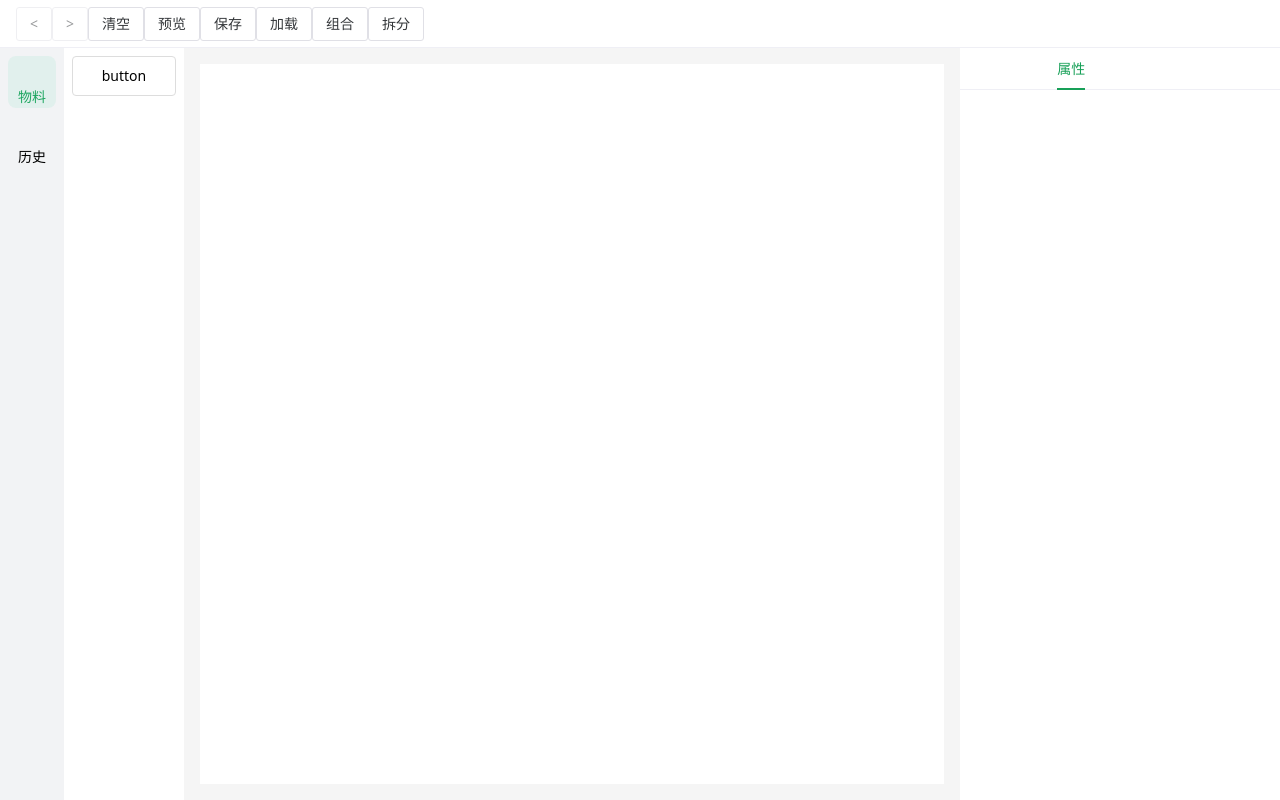
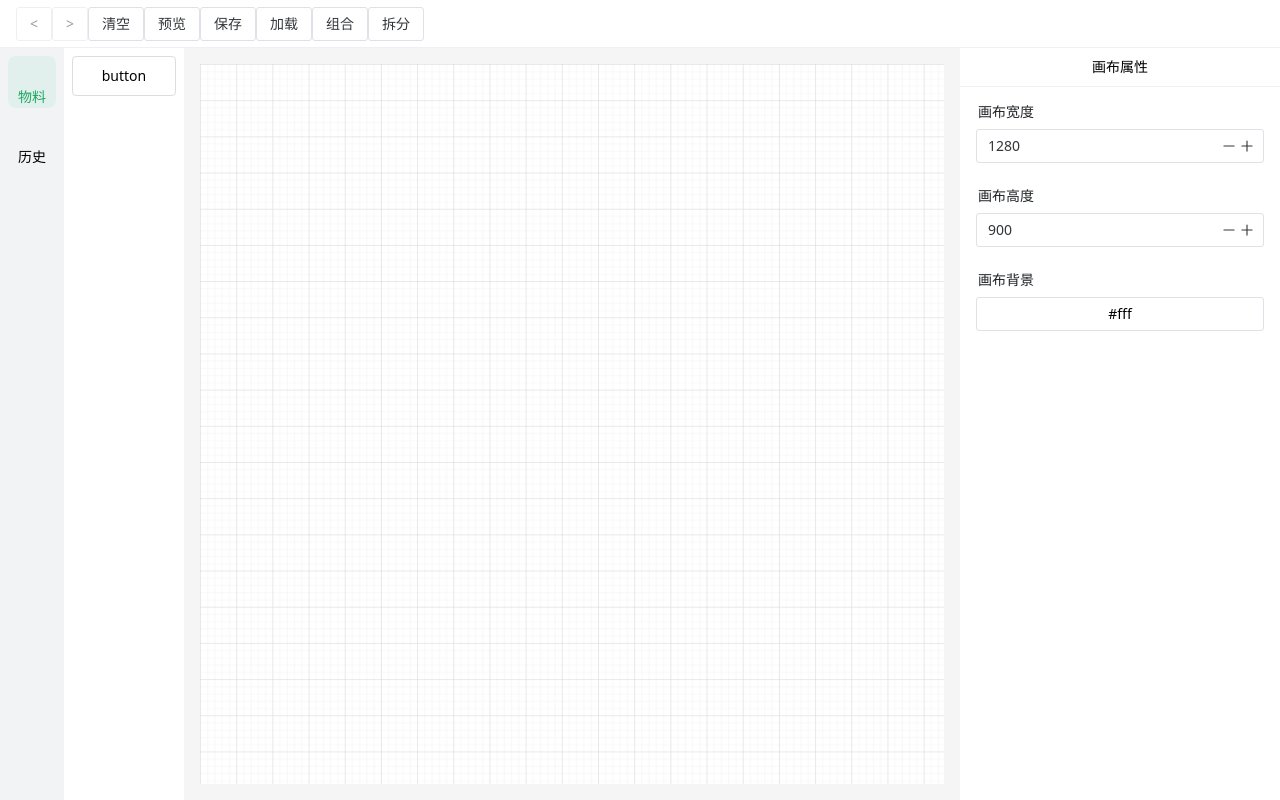
Before and after one commit to YuinS316/eazy-admin, a Vue app: page /editor in a window 1280 px wide. Built offline with nearby package versions, Linux system fonts and the light colour scheme; some icons are missing.

Commit message:
feat: 网格线

```diff
--- a/components.d.ts
+++ b/components.d.ts
@@ -13,6 +13,8 @@ declare module '@vue/runtime-core' {
     ComponentWrapper: typeof import('./src/components/Preview/ComponentWrapper.vue')['default']
     ContxtMenu: typeof import('./src/components/Editor/ContxtMenu.vue')['default']
     Editor: typeof import('./src/components/Editor/index.vue')['default']
+    EditorAttrForm: typeof import('./src/components/AttrForm/EditorAttrForm.vue')['default']
+    Grid: typeof import('./src/components/Editor/Grid.vue')['default']
     HistoryList: typeof import('./src/components/HistoryList.vue')['default']
     MarkLine: typeof import('./src/components/Editor/MarkLine.vue')['default']
     NButton: typeof import('naive-ui')['NButton']
@@ -21,6 +23,7 @@ declare module '@vue/runtime-core' {
     NColorPicker: typeof import('naive-ui')['NColorPicker']
     NConfigProvider: typeof import('naive-ui')['NConfigProvider']
     NDialogProvider: typeof import('naive-ui')['NDialogProvider']
+    NDivider: typeof import('naive-ui')['NDivider']
     NDropdown: typeof import('naive-ui')['NDropdown']
     NForm: typeof import('naive-ui')['NForm']
     NFormItem: typeof import('naive-ui')['NFormItem']
--- a/package.json
+++ b/package.json
@@ -13,6 +13,7 @@
     "@vicons/ionicons5": "^0.12.0",
     "axios": "^1.4.0",
     "dayjs": "^1.11.10",
+    "immer": "^10.0.3",
     "lodash-es": "^4.17.21",
     "nanoid": "^4.0.2",
     "pinia": "^2.0.33",
--- /dev/null
+++ b/src/components/AttrForm/EditorAttrForm.vue
@@ -0,0 +1,58 @@
+<template>
+  <div class="editor-form">
+    <div class="editor-form-header">画布属性</div>
+    <n-divider style="margin-top: 8px; margin-bottom: 8px" />
+
+    <div class="editor-form-body">
+      <n-form>
+        <n-form-item key="width" label="画布宽度">
+          <n-input-number
+            v-model:value="canvasStyleData.width"
+          ></n-input-number>
+        </n-form-item>
+
+        <n-form-item key="height" label="画布高度">
+          <n-input-number
+            v-model:value="canvasStyleData.height"
+          ></n-input-number>
+        </n-form-item>
+
+        <n-form-item key="height" label="画布背景">
+          <n-color-picker
+            v-model:value="canvasStyleData.background"
+            :actions="['clear']"
+          ></n-color-picker>
+        </n-form-item>
+      </n-form>
+    </div>
+  </div>
+</template>
+
+<script setup lang="ts">
+import { useEditorStore } from "@/store/editor";
+import { storeToRefs } from "pinia";
+
+const editorStore = useEditorStore();
+const { canvasStyleData } = storeToRefs(editorStore);
+</script>
+
+<style scoped lang="scss">
+.editor-form {
+  .editor-form-header {
+    display: flex;
+    align-items: center;
+    justify-content: center;
+    margin-top: 8px;
+  }
+
+  .editor-form-body {
+    padding: 8px 16px;
+  }
+
+  :deep(.n-form-item-blank) {
+    & > div {
+      width: 100%;
+    }
+  }
+}
+</style>
--- a/src/components/Editor/Area.vue
+++ b/src/components/Editor/Area.vue
@@ -4,7 +4,6 @@
 
 <script setup lang="ts">
 import { Point } from "@/types/typing";
-import { getComponentRotateStyle } from "@/utils/style";
 
 const props = defineProps<{
   isShow: boolean;
@@ -28,5 +27,6 @@ const style = computed(() => ({
   border: 1px dashed var(--primary-color);
   background: transparent;
   position: absolute;
+  cursor: move;
 }
 </style>
--- /dev/null
+++ b/src/components/Editor/Grid.vue
@@ -0,0 +1,53 @@
+<template>
+  <svg
+    class="grid"
+    width="100%"
+    height="100%"
+    xmlns="http://www.w3.org/2000/svg"
+  >
+    <defs>
+      <pattern
+        id="smallGrid"
+        width="7.236328125"
+        height="7.236328125"
+        patternUnits="userSpaceOnUse"
+      >
+        <path
+          d="M 7.236328125 0 L 0 0 0 7.236328125"
+          fill="none"
+          stroke="rgba(207, 207, 207, 0.3)"
+          stroke-width="1"
+        ></path>
+      </pattern>
+      <pattern
+        id="grid"
+        width="36.181640625"
+        height="36.181640625"
+        patternUnits="userSpaceOnUse"
+      >
+        <rect
+          width="36.181640625"
+          height="36.181640625"
+          fill="url(#smallGrid)"
+        ></rect>
+        <path
+          d="M 36.181640625 0 L 0 0 0 36.181640625"
+          fill="none"
+          stroke="rgba(186, 186, 186, 0.5)"
+          stroke-width="1"
+        ></path>
+      </pattern>
+    </defs>
+    <rect width="100%" height="100%" fill="url(#grid)"></rect>
+  </svg>
+</template>
+
+<script setup lang="ts"></script>
+
+<style scoped lang="scss">
+.grid {
+  position: absolute;
+  top: 0;
+  left: 0;
+}
+</style>
--- a/src/components/Editor/index.vue
+++ b/src/components/Editor/index.vue
@@ -6,6 +6,9 @@
     @contextmenu="handleOpenContextMenu"
     @mousedown="handleMouseDown"
   >
+    <n-scrollbar x-scrollable :style="canvasStyle">
+      <!-- 网格线 -->
+      <Grid></Grid>
       <Shape
         v-for="(item, index) in componentData"
         :class="{ shape__active: currentComponent === item }"
@@ -38,6 +41,7 @@
         :width="width"
         :height="height"
       ></Area>
+    </n-scrollbar>
   </div>
 </template>
 
@@ -52,11 +56,13 @@ import Shape from "./Shape.vue";
 import ContextMenu from "./ContxtMenu.vue";
 import MarkLine from "./MarkLine.vue";
 import Area from "./Area.vue";
+import Grid from "./Grid.vue";
 import { useCopyStore } from "@/store/copy";
 import { useArea } from "@/hooks/useArea";
 
 const editorStore = useEditorStore();
-const { componentData, currentComponent } = storeToRefs(editorStore);
+const { componentData, currentComponent, canvasStyleData } =
+  storeToRefs(editorStore);
 
 const composeStore = useComposeStore();
 const editorRef = ref<HTMLDivElement>();
@@ -67,6 +73,20 @@ const getComponentStyle = (style: Recordable) => {
   const filterArrs = ["width", "height", "top", "left", "rotate"];
   return getStyle({ ...style }, filterArrs);
 };
+
+const canvasStyle = computed(() => {
+  const result: Recordable = {};
+  Object.keys(canvasStyleData.value).forEach(key => {
+    result[key] = canvasStyleData.value[key];
+    if (["width", "height"].includes(key)) {
+      result[key] = canvasStyleData.value[key] + "px";
+    }
+    if (key === "scale") {
+      result[key] = canvasStyleData.value[key] / 100;
+    }
+  });
+  return result;
+});
 
 const copyStore = useCopyStore();
 const { initKeyboardKeyListener } = copyStore;
--- a/src/components/Preview/index.vue
+++ b/src/components/Preview/index.vue
@@ -42,6 +42,10 @@ const props = defineProps<{
 const emit = defineEmits<{
   (event: "update:modelValue", value: boolean): void;
 }>();
+
+defineOptions({
+  name: "Preview"
+});
 
 //  ======== 遮罩关闭 ===========
 const visible = computed({
--- a/src/components/ToolBar.vue
+++ b/src/components/ToolBar.vue
@@ -27,7 +27,7 @@ import { useComposeStore } from "@/store/compose";
 
 const snapshotStore = useSnapshotStore();
 const { isUndoEnable, isRedoEnable } = storeToRefs(snapshotStore);
-const { undo, redo } = snapshotStore;
+const { undo, redo, record } = snapshotStore;
 
 const editorStore = useEditorStore();
 const { setComponentData, setCanvasStyleData } = editorStore;
@@ -47,6 +47,7 @@ function handleOpenPreview() {
 function resetData() {
   setComponentData([]);
   setCanvasStyleData({});
+  record("clear");
 }
 //  ==========  清空 ==========
 
--- a/src/material-components/attr/CommonAttr.vue
+++ b/src/material-components/attr/CommonAttr.vue
@@ -16,7 +16,7 @@
               <n-color-picker
                 v-if="type === 'color-picker'"
                 v-model:value="currentComponent.style[key]"
-                :actions="['confirm', 'clear']"
+                :actions="['clear']"
               ></n-color-picker>
               <n-input-number
                 v-if="type === 'input-number'"
--- a/src/store/editor.ts
+++ b/src/store/editor.ts
@@ -16,10 +16,8 @@ interface ICanvasStyleData {
   width: number;
   height: number;
   scale: number;
-  color: string;
   opacity: number;
   background: string;
-  fontSize: number;
   [k: string]: any;
 }
 
@@ -163,10 +161,8 @@ export const useEditorStore = defineStore("editor", () => {
     width: 1280,
     height: 900,
     scale: 100,
-    color: "#000",
     opacity: 1,
-    background: "#fff",
-    fontSize: 14
+    background: "#fff"
   });
 
   function setCanvasStyleData(key: string, val: unknown): void;
--- a/src/store/snapshot.ts
+++ b/src/store/snapshot.ts
@@ -10,7 +10,8 @@ type ActionType =
   | "moveup"
   | "movedown"
   | "movetop"
-  | "movebottom";
+  | "movebottom"
+  | "clear";
 
 type ActionRecord = {
   //  操作类型
@@ -43,7 +44,8 @@ export const useSnapshotStore = defineStore("snapshot", () => {
     moveup: "上移",
     movedown: "下移",
     movetop: "置顶",
-    movebottom: "置底"
+    movebottom: "置底",
+    clear: "重置"
   };
 
   //  时间旅行，返回到之前的任意一个时刻
--- a/src/views/editor/index.vue
+++ b/src/views/editor/index.vue
@@ -23,7 +23,9 @@
 
       <!-- 属性设置库 -->
       <section class="right">
-        <AttrForm></AttrForm>
+        <AttrForm v-show="currentComponent"></AttrForm>
+
+        <EditorAttrForm v-show="!currentComponent"></EditorAttrForm>
       </section>
     </main>
   </div>
@@ -47,9 +49,10 @@ import { storeToRefs } from "pinia";
 import { cloneDeep } from "lodash-es";
 import { useComposeStore } from "@/store/compose";
 import { generateId } from "@/utils/id";
+import EditorAttrForm from "@/components/AttrForm/EditorAttrForm.vue";
 
 const editorStore = useEditorStore();
-const { isClickComponent } = storeToRefs(editorStore);
+const { isClickComponent, currentComponent } = storeToRefs(editorStore);
 const { addComponentData, setIsClickComponent, setCurrentComponent } =
   editorStore;
 
```
Also changed, not shown: 1 other file (tests, documents, lock files or other folders). Lines whose indentation alone changed are shown as unchanged.
